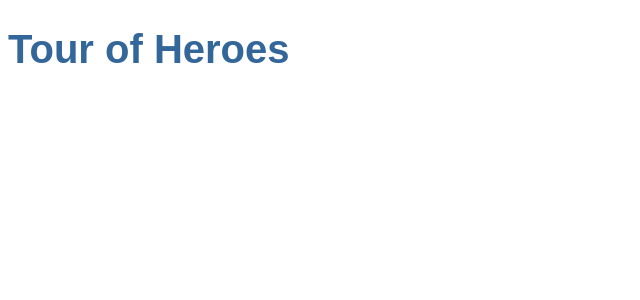
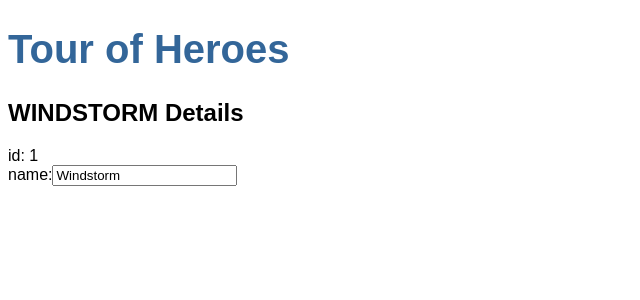
Before and after one commit to soarflat-sandbox/angular-tour-of-heroes-re, an Angular app: page / in a window 1280 px wide. Shown: the top 300 px of the page, without its empty margins (0-640 px from the left). Built offline with nearby package versions, Linux system fonts and the light colour scheme.

Commit message:
feat: Heroes コンポーネントを追加

```diff
--- a/src/app/app.component.html
+++ b/src/app/app.component.html
@@ -1 +1,2 @@
 <h1>{{ title }}</h1>
+<app-heroes></app-heroes>
--- /dev/null
+++ b/src/app/hero.ts
@@ -0,0 +1,4 @@
+export interface Hero {
+  id: number;
+  name: string;
+}
--- /dev/null
+++ b/src/app/heroes/heroes.component.html
@@ -0,0 +1,7 @@
+<!-- uppercase という組み込みのパイプを利用して大文字にする。様々なパイプが存在する（https://angular.jp/guide/pipes）。 -->
+<h2>{{ hero.name | uppercase }} Details</h2>
+<div><span>id: </span>{{ hero.id }}</div>
+<div>
+  <!-- ngModel を利用して`hero.name`を双方向データバインディングする-->
+  <label>name:<input [(ngModel)]="hero.name" placeholder="name" /></label>
+</div>
--- /dev/null
+++ b/src/app/heroes/heroes.component.ts
@@ -0,0 +1,23 @@
+import { Component, OnInit } from '@angular/core';
+import { Hero } from '../hero';
+
+@Component({
+  // コンポーネントのセレクタ。テンプレートで <app-heroes></app-heroes> と記述して利用できる。
+  selector: 'app-heroes',
+  // コンポーネントのテンプレートファイル
+  templateUrl: './heroes.component.html',
+  // コンポーネント専用のスタイル
+  styleUrls: ['./heroes.component.scss'],
+})
+export class HeroesComponent implements OnInit {
+  // プロパティ。テンプレート（./heroes.component.html）上で
+  //`{{ hero.id }}`、`{{ hero.name }}`と記述すればバインディングできる。
+  hero: Hero = {
+    id: 1,
+    name: 'Windstorm',
+  };
+
+  constructor() {}
+
+  ngOnInit(): void {}
+}
```
Also changed, not shown: src/app/app.module.ts (+15 -4 lines), src/app/heroes/heroes.component.scss (added), 2 other files (tests, documents, lock files or other folders).
